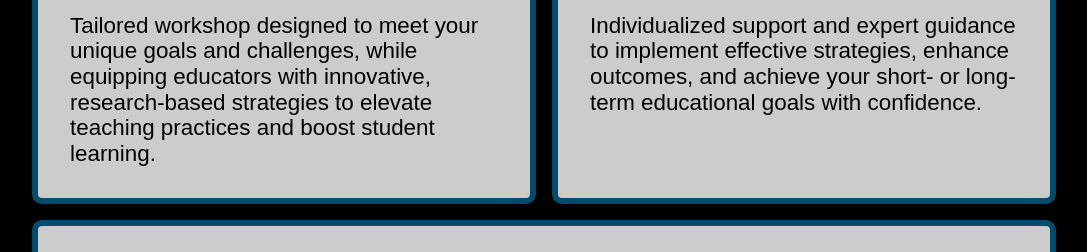
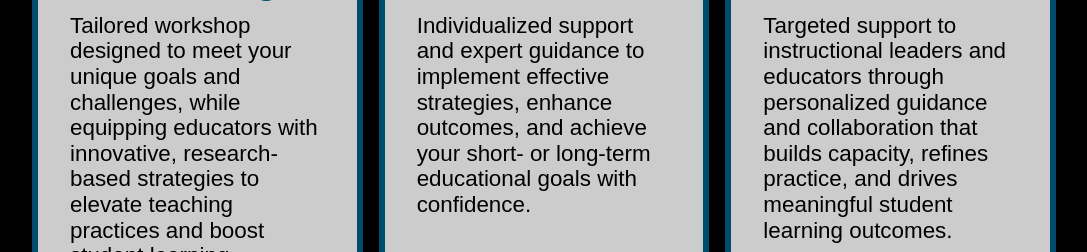
Before and after one commit to ArturtleG/nicoleconsulting, a plain HTML site: page index.html in a window 1280 px wide. Shown: the part 1368-1620 px from the top of the page, without its empty margins (96-1183 px from the left). Drawn offline with nearby package versions, Linux system fonts and the light colour scheme; a web font is replaced by a local one.

Commit message:
Update main.css

```diff
--- a/css/main.css
+++ b/css/main.css
@@ -66,7 +66,7 @@ hr {
 .u-flex-wrap   { flex-wrap: wrap; }
 .u-flex-column { display: flex; flex-direction: column; }
 .u-flex-wrap {display: flex; flex-wrap: wrap; gap: 1rem;}
-.u-3-cols { flex: 1 1 calc(33.333% - 1rem); min-width: 350px; }
+.u-3-cols { flex: 1 1 calc(33.333% - 1rem); min-width: 275px; }
 .u-4-cols { flex: 1 1 calc(25% - 1rem); min-width: 250px; }
 .u-stretch { align-items: stretch; justify-content: stretch; justify-items: stretch;}
 .asterisk_w:before{
```
